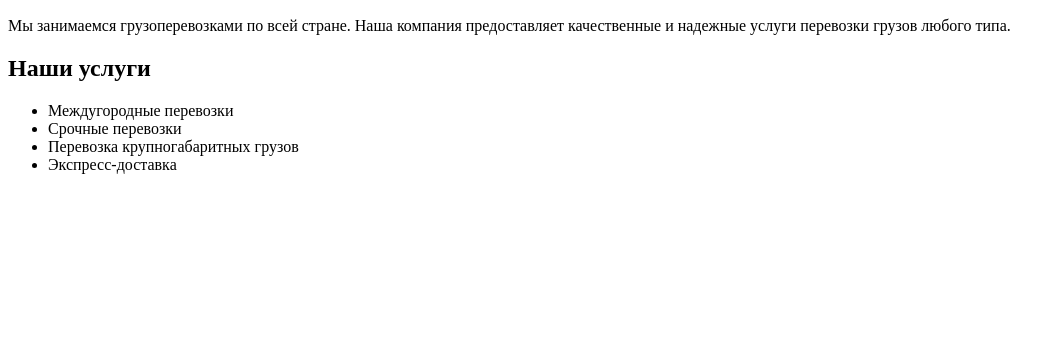
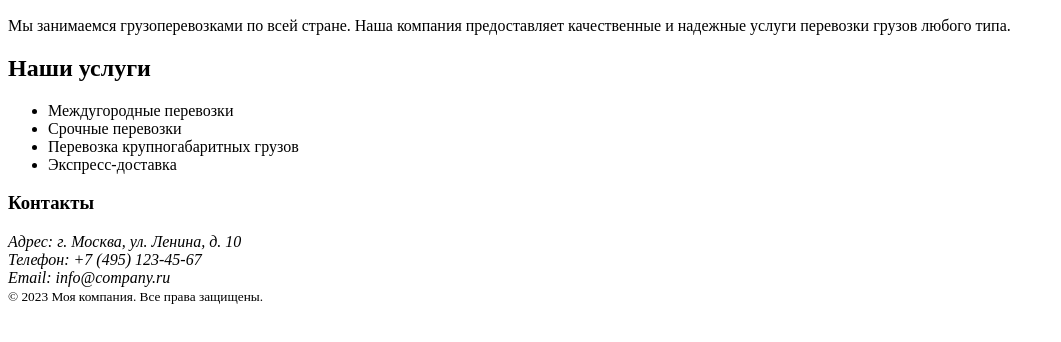
Before and after one commit to UADALEKS/new_rep, a plain HTML site: page index.html in a window 1280 px wide. Shown: the part 110-452 px from the top of the page, without its empty margins (0-1061 px from the left). Drawn offline with Linux system fonts and the light colour scheme.

Commit message:
Добавлен футер с контактами,2 попытка

```diff
--- a/index.html
+++ b/index.html
@@ -1,10 +1,12 @@
 <!DOCTYPE html>
-<html lang="en">
+<html lang="ru">
 <head>
     <meta charset="UTF-8">
     <meta name="viewport" content="width=device-width, initial-scale=1.0">
     <meta name="description" content="Простой HTML-документ для демонстрации">
     <title>Мой первый сайт</title>
+    <!-- Подключаем файл стилей -->
+    <link rel="stylesheet" href="styles.css">
 </head>
 <body>
     <header>
@@ -24,3 +26,17 @@
                 <li>Экспресс-доставка</li>
             </ul>
         </section>
+    </main>
+    <footer>
+        <div class="container">
+            <h3>Контакты</h3>
+            <address>
+                Адрес: г. Москва, ул. Ленина, д. 10<br>
+                Телефон: +7 (495) 123-45-67<br>
+                Email: info@company.ru
+            </address>
+            <small>&copy; 2023 Моя компания. Все права защищены.</small>
+        </div>
+    </footer>
+</body>
+</html>
```
